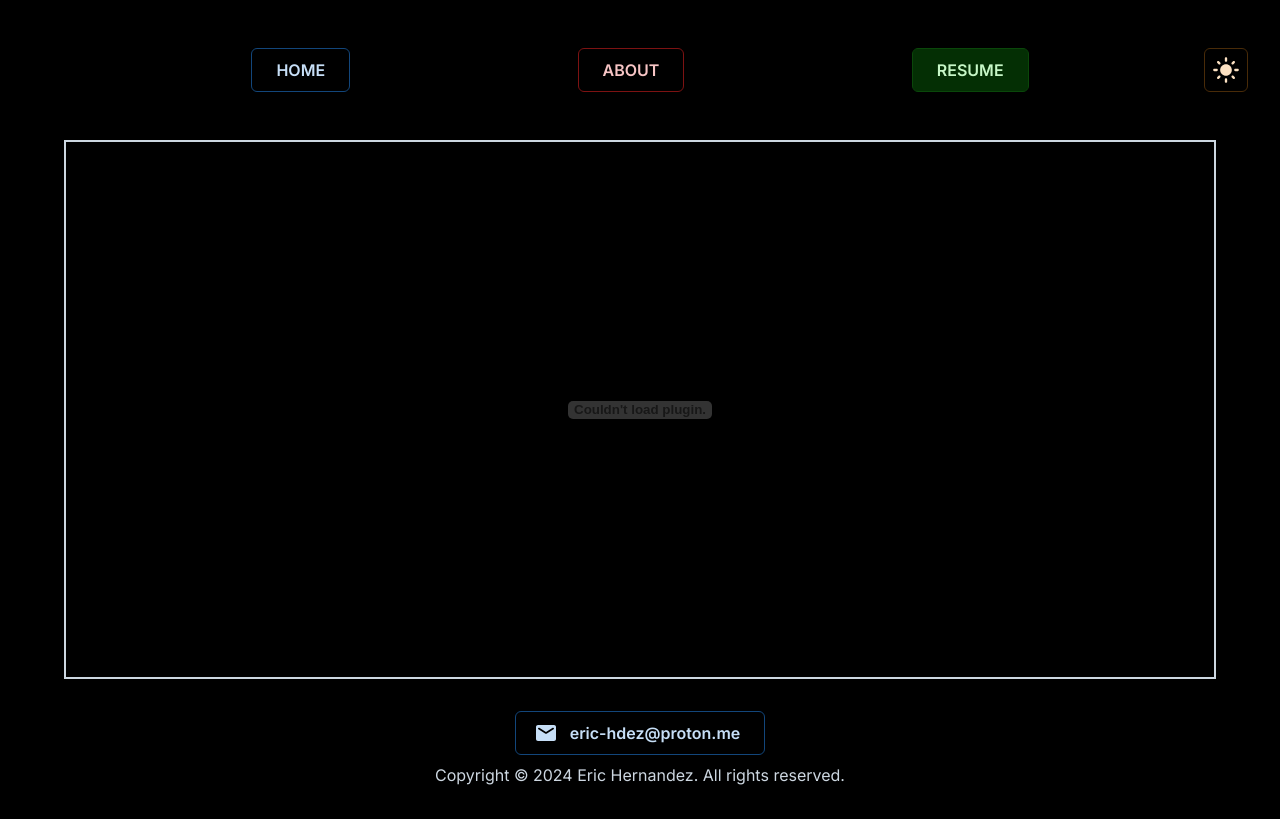
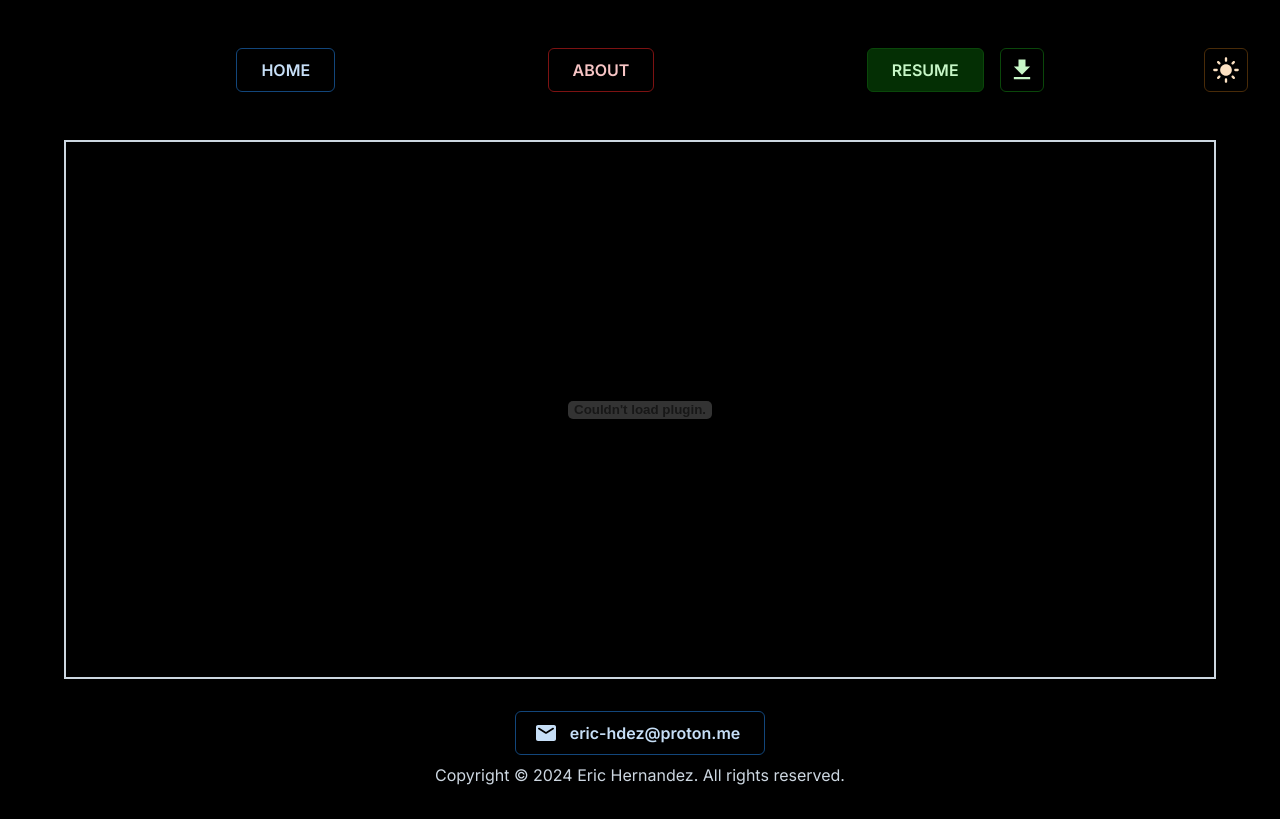
Before and after one commit to eric-hdez/eric-hdez.dev, a Next.js app: page /resume in a window 1280 px wide. Built offline with nearby package versions, Linux system fonts and the light colour scheme.

Commit message:
adding a download button for my resume in case the viewer does not have a menu

```diff
--- a/src/app/components/navigation/bar.tsx
+++ b/src/app/components/navigation/bar.tsx
@@ -1,7 +1,14 @@
 'use client';
 
 import { usePathname } from 'next/navigation';
-import { Stack, IconButton, Box } from '@mui/joy';
+import {
+  ColorPaletteProp,
+  Box,
+  IconButton,
+  Link as JoyLink,
+  Stack,
+} from '@mui/joy';
+import DownloadIcon from '@mui/icons-material/Download';
 import MenuIcon from '@mui/icons-material/Menu';
 import ModeToggle from '../mode-toggle';
 import NavItem from './item';
@@ -62,13 +69,30 @@ export const NavBar = ({
                   xs: path === route ? 'flex' : 'none',
                   md: 'flex',
                 },
-                bgcolor:
-                  path === route
-                    ? `var(--joy-palette-${color}-outlinedHoverBg)`
-                    : 'transparent',
               }}
             >
               <NavItem {...{ name, route, color }} />
+              {path === '/resume' ? (
+                <JoyLink
+                  component="a"
+                  href="/eric_hdez_resume_dec.pdf"
+                  download
+                >
+                  <IconButton
+                    variant="outlined"
+                    size="lg"
+                    color={color as ColorPaletteProp}
+                    sx={{
+                      ml: 2,
+                      display: path === route ? 'flex' : 'none',
+                    }}
+                  >
+                    <DownloadIcon />
+                  </IconButton>
+                </JoyLink>
+              ) : (
+                <></>
+              )}
             </Box>
           ))}
         </Box>
--- a/src/app/components/navigation/item.tsx
+++ b/src/app/components/navigation/item.tsx
@@ -13,13 +13,19 @@ export default function NavItem({
 }: NavItemProps) {
   const path = usePathname();
   return (
-    <Link href={route} passHref>
+    <Link href={route} shallow={true} passHref>
       <Button
         variant="outlined"
         size="lg"
         color={color as ColorPaletteProp}
         onClick={handleDrawerOpen}
         fullWidth
+        sx={{
+          bgcolor:
+            path === route
+              ? `var(--joy-palette-${color}-outlinedHoverBg)`
+              : 'transparent',
+        }}
       >
         {name.toUpperCase()}
       </Button>
--- a/src/app/resume/page.tsx
+++ b/src/app/resume/page.tsx
@@ -3,8 +3,15 @@ import { Box } from '@mui/joy';
 
 export default function Resume() {
   return (
-    <Box height="535px">
-      <embed src="/eric_hdez_resume_dec.pdf" type="application/pdf" width="100%" height="100%" />
-    </Box>
+    <>
+      <Box height="535px">
+        <embed
+          src="/eric_hdez_resume_dec.pdf"
+          type="application/pdf"
+          width="100%"
+          height="100%"
+        />
+      </Box>
+    </>
   );
 }
```
